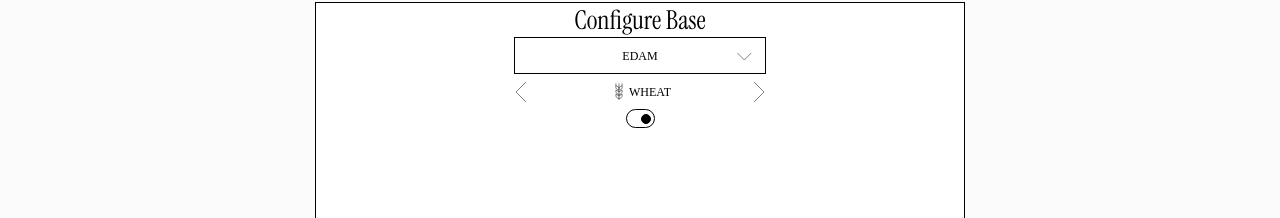
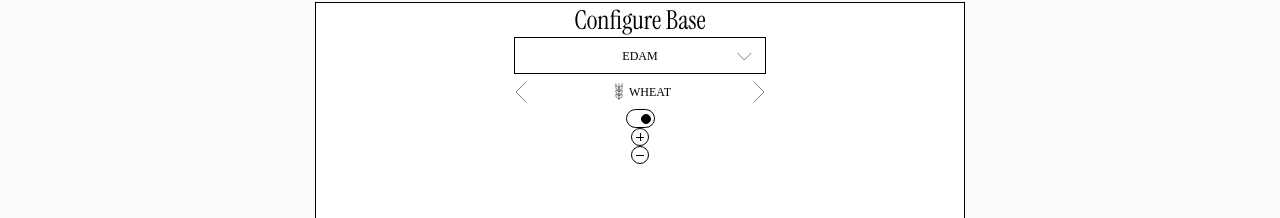
Before and after one commit to filwas/panini-creator, a React (Vite) app: page /form in a window 1280 px wide. Shown: the part 227-445 px from the top of the page. Built offline with nearby package versions, Linux system fonts and the light colour scheme; a web font is replaced by a local one.

Commit message:
adder/subtractor complete

```diff
--- a/src/components/modularForm/FormModule.tsx
+++ b/src/components/modularForm/FormModule.tsx
@@ -5,6 +5,7 @@ import "@fontsource/oxygen-mono";
 import Dropdown from "../selectorComponents/Dropdown";
 import Carousel from "../selectorComponents/Carousel";
 import Toggle from "../selectorComponents/Toggle";
+import Adder from "../selectorComponents/Adder";
 
 import  {cheeseVariants}  from "../../data/cheese.js";
 import  {breadVariants}  from "../../data/bread.js";
@@ -19,6 +20,11 @@ function FormModule(props: FormModuleProps) {
     console.log(currentState);
   }
 
+  function clickHandler(){
+    console.log('i was clicked');
+
+  }
+
   return (
     <div className={styles.moduleTopWrapper}>
       <div className={styles.moduleTitle}>{props.name}</div>
@@ -26,7 +32,8 @@ function FormModule(props: FormModuleProps) {
       <Dropdown dropdownOptions={cheeseVariants}></Dropdown>
       <Carousel carouselOptions={breadVariants}></Carousel>
       <Toggle onStateChange={toggleStater} />
-      <div></div>
+        <Adder direction="add" onClick={clickHandler}/>
+        <Adder direction="subtract" onClick={clickHandler}/>
     </div>
   );
 }
--- a/src/components/modularForm/Ingredient.tsx
+++ b/src/components/modularForm/Ingredient.tsx
@@ -5,7 +5,7 @@ import "@fontsource/oxygen-mono";
 
 interface IngredientProps {
   name: string;
-  selector: 'carousel' | 'dropdown' | 'multiselect' | 'checkbox';
+  selector: 'carousel' | 'dropdown' | 'multiselect' | 'checkbox' | 'radial';
   toggler: boolean;
   adder: boolean;
   options: string[];
--- /dev/null
+++ b/src/components/selectorComponents/Adder.module.css
@@ -0,0 +1,39 @@
+.adderWrapper{
+    height: 16px;
+    width: 16px;
+    border: 0.5px solid black;
+    background-color: white;
+    border-radius: 100%;
+    position: relative;
+    transition: background-color 300ms;
+}
+
+.horizontalBar{
+    width: 8px;
+    height: 0.5px;
+    background-color: black;
+    position: absolute;
+    top: 7.75px;
+    left: 4px;
+    transition: background-color 300ms;
+}
+
+.verticalBar{
+    height: 8px;
+    width: 0.5px;
+    background-color: black;
+    position: absolute;
+    top: 4px;
+    left: 7.75px;
+    transition: background-color 300ms;
+}
+
+.adderWrapper:hover{
+    background-color: black;
+}
+.adderWrapper:hover > .horizontalBar{
+    background-color: white;
+}
+.adderWrapper:hover > .verticalBar{
+    background-color: white;
+}
--- /dev/null
+++ b/src/components/selectorComponents/Adder.tsx
@@ -0,0 +1,18 @@
+import React from 'react';
+import styles from "./Adder.module.css"
+
+interface AdderProps {
+    direction: "add" | "subtract";
+    onClick: () => void;
+}
+
+const Adder: React.FC<AdderProps> = (props) => {
+    return (
+        <div className={styles.adderWrapper} onClick={props.onClick}>
+            <div className={styles.horizontalBar} />
+            {props.direction == "add" && <div className={styles.verticalBar}/>}
+        </div>
+    );
+};
+
+export default Adder;
--- a/src/components/selectorComponents/Dropdown.module.css
+++ b/src/components/selectorComponents/Dropdown.module.css
@@ -58,3 +58,7 @@
 .dropdownOption {
   margin-top: -0.5px;
 }
+
+.dropdownOption:hover {
+  background-color: #FBFBFB;
+}
--- a/src/components/selectorComponents/Toggle.module.css
+++ b/src/components/selectorComponents/Toggle.module.css
@@ -5,6 +5,7 @@
     border-radius: 30px;
     background-color: white;
     position: relative;
+    cursor: pointer;
 }
 
 .circle{
@@ -23,6 +24,6 @@
 }
 
 .circleOff{
-    background-color: transparent;
+    background-color: white;
     left: 4px;
 }
```
